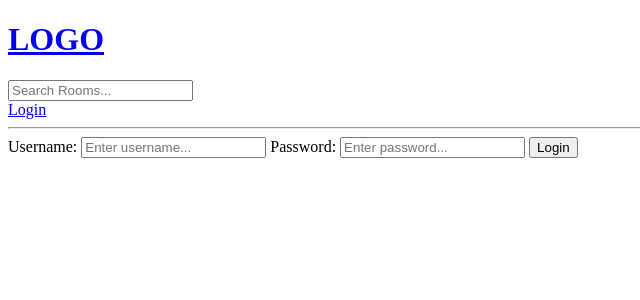
After one commit to edgarcnp/TheBetaWeb, a Django app: page /login/ in a window 1280 px wide. The commit adds this page. Shown: the top 300 px of the page, without its empty margins (0-640 px from the left). Run offline with Django 4.2, Linux system fonts and the light colour scheme.

Commit message:
added login backend

```diff
--- /dev/null
+++ b/base/templates/base/login_register.html
@@ -0,0 +1,22 @@
+<!DOCTYPE html>
+{% extends 'main.html' %}
+
+{% block content %}
+
+    <div>
+        <form method="POST" action="">
+            {% csrf_token %}
+
+            <label>Username:
+                <input type="text" name="username" placeholder="Enter username...">
+            </label>
+
+            <label>Password:
+                <input type="password" name="password" placeholder="Enter password...">
+            </label>
+
+            <input type="submit" value="Login">
+        </form>
+    </div>
+
+{% endblock content %}
--- a/base/urls.py
+++ b/base/urls.py
@@ -7,5 +7,6 @@ urlpatterns = [
     path("room/<str:room>", views.room, name="room"),
     path("create-room/", views.create_room, name="create-room"),
     path("delete-room/<str:room_id>", views.delete_room, name="delete-room"),
+    path("login/", views.login_page, name="login"),
     path("update-room/<str:room_id>", views.update_room, name="update-room"),
 ]
--- a/base/views.py
+++ b/base/views.py
@@ -1,10 +1,34 @@
+from django.contrib.auth import login
+from django.contrib.auth.models import User
+from django.contrib import messages
 from django.db.models import Q
 from django.shortcuts import redirect, render
 
 from .forms import RoomForm
 from .models import Room, Topic
 
+
 # Create your views here.
+
+
+def login_page(request):
+    if request.method == "POST":
+        username = request.POST.get("username")
+        password = request.POST.get("password")
+
+        try:
+            user = User.objects.get(username=username)
+            if user.check_password(password):
+                login(request, user)
+                return redirect("home")
+            else:
+                messages.info(request, "Username OR password is incorrect")
+
+        except User.DoesNotExist:
+            messages.info(request, "User does not exist")
+
+    respond = {}
+    return render(request, "base/login_register.html", respond)
 
 
 def home(request):
--- a/templates/navbar.html
+++ b/templates/navbar.html
@@ -9,4 +9,6 @@
     </label>
 </form>
 
+<a href="{% url 'login' %}">Login</a>
+
 <hr>
```
